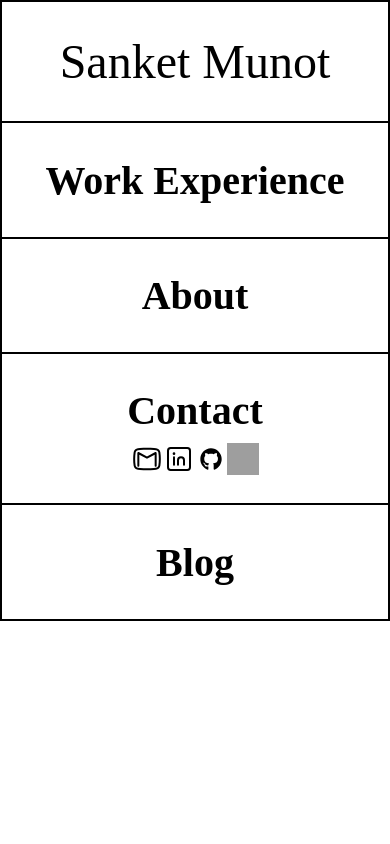
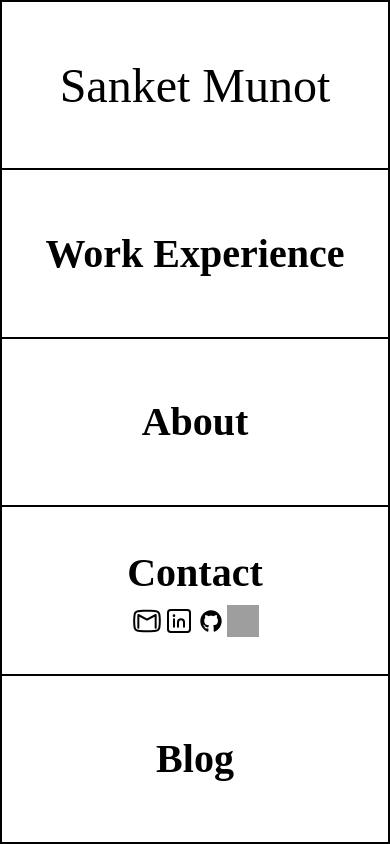
Before and after one commit to sanketmunot/portfolio, a React (Vite) app: page / in a window 390 px wide. Built offline with nearby package versions, Linux system fonts and the light colour scheme; grey boxes are pictures that could not be loaded; a web font is replaced by a local one.

Commit message:
test height

```diff
--- a/src/components/HomeComponent/styles.scss
+++ b/src/components/HomeComponent/styles.scss
@@ -171,7 +171,7 @@
 @media only screen and (max-width: 768px) {
   .container {
     width: 100%;
-    height: 100%;
+    // height: 100%;
     overflow: hidden;
   }
 
```
